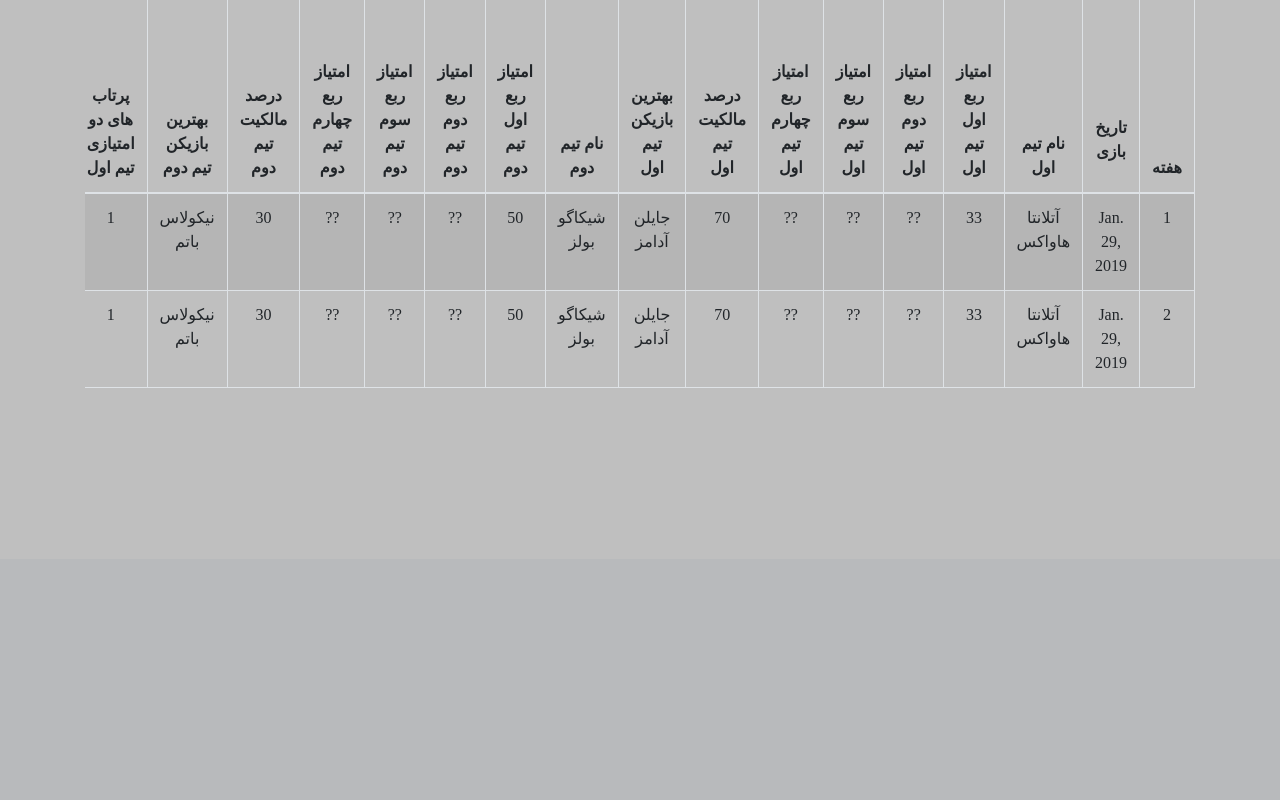
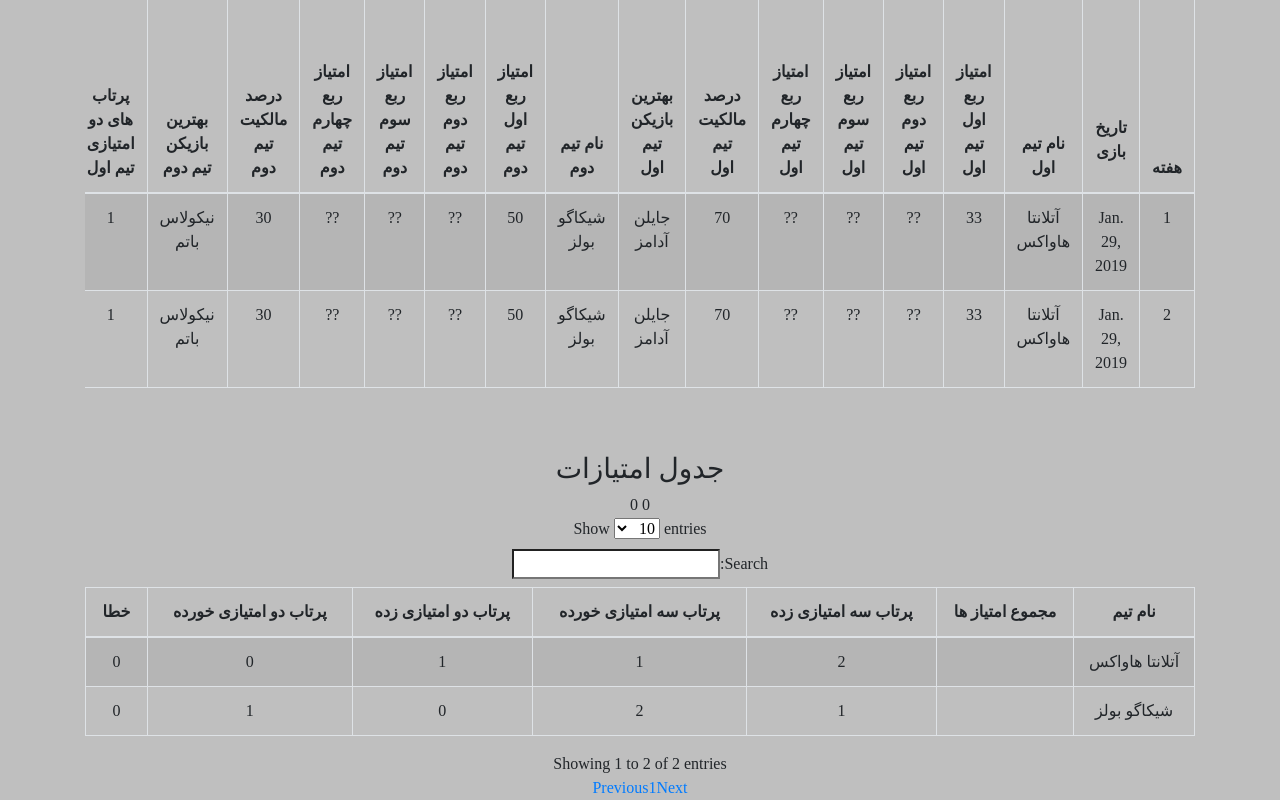
Before and after one commit to mahsirat-atiye/SportsPortalProjectAPI, a Django app: page /1/basketball/league_detail in a window 1280 px wide. Shown: the part 241-1041 px from the top of the page. Before the commit the page ends 629 px from the top, so only its background shows below. Run offline with Django 3.2, Linux system fonts and the light colour scheme; data comes from the database, SQL or seed files in the repository; both versions use the stored data as it was after the commit; some libraries are stand-ins or nearby versions.

Commit message:
تکیمیل صفحه لیگ بسکتبال

```diff
--- a/sport/templates/base.html
+++ b/sport/templates/base.html
@@ -112,6 +112,8 @@
 
 {% block content %}
 {% endblock %}
+{% block content_ %}
+{% endblock %}
 
 <!-- Optional JavaScript -->
 <!-- jQuery first, then Popper.js, then Bootstrap JS -->
@@ -124,6 +126,10 @@
 <script src="https://stackpath.bootstrapcdn.com/bootstrap/4.1.3/js/bootstrap.min.js"
         integrity="sha384-ChfqqxuZUCnJSK3+MXmPNIyE6ZbWh2IMqE241rYiqJxyMiZ6OW/JmZQ5stwEULTy"
         crossorigin="anonymous"></script>
+ <script src="https://cdnjs.cloudflare.com/ajax/libs/jquery/3.1.1/jquery.min.js"></script>
+      <script src="https://cdnjs.cloudflare.com/ajax/libs/datatables/1.10.12/js/jquery.dataTables.min.js"></script>
+      <script src="https://cdnjs.cloudflare.com/ajax/libs/datatables/1.10.13/js/dataTables.bootstrap4.min.js"></script>
+
 <script>
     document.addEventListener("DOMContentLoaded", function () {
         var elements = document.getElementsByTagName("INPUT");
--- a/sport/templates/sport/basketball/basketball_league_deatail.html
+++ b/sport/templates/sport/basketball/basketball_league_deatail.html
@@ -6,6 +6,7 @@
     <head>
         <meta charset="UTF-8">
         <title>basketball league detail</title>
+
         <style>
             th {
                 word-break: keep-all;
@@ -55,10 +56,10 @@
                     <th>هفته</th>
                     <th><p>تاریخ بازی</p></th>
                     <th>نام تیم اول</th>
-                    <th>امتیاز ربع اول  تیم اول</th>
-                    <th>امتیاز ربع دوم  تیم اول</th>
-                    <th>امتیاز ربع سوم  تیم اول</th>
-                    <th>امتیاز ربع چهارم  تیم اول</th>
+                    <th>امتیاز ربع اول تیم اول</th>
+                    <th>امتیاز ربع دوم تیم اول</th>
+                    <th>امتیاز ربع سوم تیم اول</th>
+                    <th>امتیاز ربع چهارم تیم اول</th>
 
                     <th>درصد مالکیت تیم اول</th>
                     <th>بهترین بازیکن تیم اول</th>
@@ -86,7 +87,7 @@
                     <th>پرتاب های سه امتیازی تیم دوم</th>
                     <th>ریباندهای تیم دوم</th>
                     <th>خطاهای تیم دوم</th>
-                     <th>پنالتی های تیم دوم</th>
+                    <th>پنالتی های تیم دوم</th>
                     <th>پنالتی های از دست رفته تیم دوم</th>
                     <th>تعویض های تیم دوم</th>
 
@@ -169,5 +170,69 @@
             </table>
         </div>
     </div>
+
+   <br>
+    <br>
+    <div class="container">
+            <h3>جدول امتیازات</h3>
+        <table id="example"
+               class="table table-striped table-inverse table-bordered table-hover" cellspacing="0"
+               width="100%">
+            <thead>
+            <tr>
+                <th>نام تیم</th>
+                <th>مجموع امتیاز ها</th>
+                <th> پرتاب سه امتیازی زده</th>
+                <th> پرتاب سه امتیازی خورده</th>
+                <th> پرتاب دو امتیازی زده</th>
+                <th> پرتاب دو امتیازی خورده</th>
+                 <th> خطا</th>
+            </tr>
+            </thead>
+            <tbody>
+            {% for tsc in teams_score_card %}
+            <tr>
+                <td>
+                    {% for key, value in tsc.items %}
+            {% ifequal key 'team' %}
+                 {{ value.name }}
+            {% endifequal %}
+        {% endfor %}
+                </td>
+            {{ tsc|get_item:"team_total_score" }}
+                <td>
+
+                </td>
+                <td>
+                    {{ tsc|get_item:"sumation_of_details"|get_item:"total_3PT" }}
+                </td>
+                <td>
+                    {{ tsc|get_item:"sumation_of_opponent_details"|get_item:"total_3PT" }}
+                </td>
+
+                <td>
+                    {{ tsc|get_item:"sumation_of_details"|get_item:"total_2PT" }}
+                </td>
+                <td>
+                    {{ tsc|get_item:"sumation_of_opponent_details"|get_item:"total_2PT" }}
+                </td>
+                <td>
+                    {{ tsc|get_item:"sumation_of_details"|get_item:"total_E" }}
+                </td>
+
+            </tr>
+            {% endfor %}
+            </tbody>
+        </table>
+    </div>
+    <script src="https://cdnjs.cloudflare.com/ajax/libs/jquery/3.1.1/jquery.min.js"></script>
+    <script src="https://cdnjs.cloudflare.com/ajax/libs/datatables/1.10.12/js/jquery.dataTables.min.js"></script>
+    <script src="https://cdnjs.cloudflare.com/ajax/libs/datatables/1.10.13/js/dataTables.bootstrap4.min.js"></script>
+    <script type="text/javascript">
+        $(document).ready(function () {
+            $('#example').DataTable();
+        });
+    </script>
+
     </body>
 {% endblock %}
--- a/sport/views/basketball_views.py
+++ b/sport/views/basketball_views.py
@@ -1,3 +1,5 @@
+import pandas as pd
+
 from sport.models import BasketballTeam, BasketballLeague, BasketballPlayer
 
 import logging
@@ -152,6 +154,11 @@
 def basketball_league_detail(request, league_id):
     league = get_object_or_404(BasketballLeague, pk=league_id)
 
+    try:
+        teams_score_card = get_score_card_of_league_basketball(league)
+    except:
+        teams_score_card = []
+
     # for weeks:
     games_separated_by_weeks = separate_by_week_basketball(league)
 
@@ -165,7 +172,8 @@
 
     context = {
         'league': league,
-        'details_of_games_separated_by_weeks': details_of_games_separated_by_weeks
+        'details_of_games_separated_by_weeks': details_of_games_separated_by_weeks,
+        'teams_score_card': teams_score_card
     }
     return render(request, 'sport/basketball/basketball_league_deatail.html', context)
 
@@ -294,3 +302,56 @@
         if e.doer.team == team:
             events.append(e)
     return events
+
+
+def get_score_card_of_league_basketball(league):
+    games_in_league = league.basketballgame_set.all()
+    teams_in_league = set([])
+    for g in games_in_league:
+        for t in g.basketballteaminbasketballgame_set.all():
+            teams_in_league.add(t.team)
+    teams_score_card = []
+    for t in teams_in_league:
+        team_total_score = 0
+        team_details = []
+        opponent_team_details = []
+
+        for g in games_in_league:
+            team_in_game = g.basketballteaminbasketballgame_set.all()
+            if team_in_game[0].team == t:
+                if team_in_game[0].team_score_Q1 and team_in_game[0].team_score_Q2 and team_in_game[0].team_score_Q3 and \
+                        team_in_game[0].team_score_Q4:
+                    team_total_score += team_in_game[0].team_score_Q1
+                    team_total_score += team_in_game[0].team_score_Q2
+                    team_total_score += team_in_game[0].team_score_Q3
+                    team_total_score += team_in_game[0].team_score_Q4
+                events = get_events_by_game_and_team_basketball(g, t)
+                team_details.append(get_details_basketball(events))
+
+                opponent_events = get_events_by_game_and_team_basketball(g, team_in_game[1].team)
+                opponent_team_details.append(get_details_basketball(opponent_events))
+            elif team_in_game[1].team == t:
+                if team_in_game[1].team_score_Q1 and team_in_game[1].team_score_Q2 and team_in_game[1].team_score_Q3 and \
+                        team_in_game[1].team_score_Q4:
+                    team_total_score += team_in_game[1].team_score_Q1
+                    team_total_score += team_in_game[1].team_score_Q2
+                    team_total_score += team_in_game[1].team_score_Q3
+                    team_total_score += team_in_game[1].team_score_Q4
+
+                events = get_events_by_game_and_team_basketball(g, t)
+                team_details.append(get_details_basketball(events))
+
+                opponent_events = get_events_by_game_and_team_basketball(g, team_in_game[0].team)
+                opponent_team_details.append(get_details_basketball(opponent_events))
+
+        # summation on details
+        sumation_of_details = pd.DataFrame(team_details).sum().to_dict()
+        sumation_of_opponent_details = pd.DataFrame(opponent_team_details).sum().to_dict()
+        m = {
+            'team': t,
+            'sumation_of_details': sumation_of_details,
+            'sumation_of_opponent_details': sumation_of_opponent_details,
+            'team_total_score': team_total_score
+        }
+        teams_score_card.append(m)
+    return teams_score_card
```
Also changed, not shown: sport/templates/sport/football/football_league_detail.html (+14 -0 lines), sport/views/football_views.py (+56 -2 lines), db.sqlite3.
